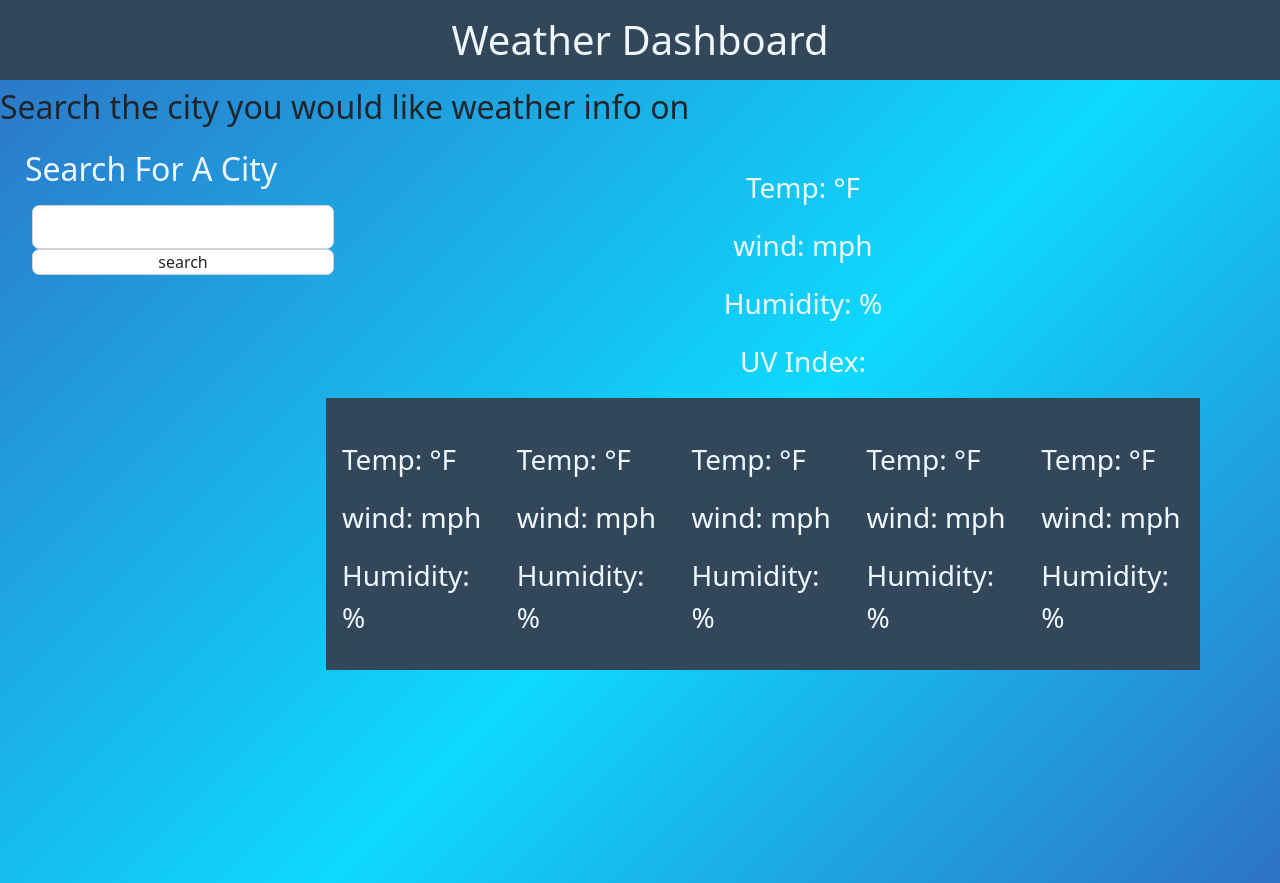
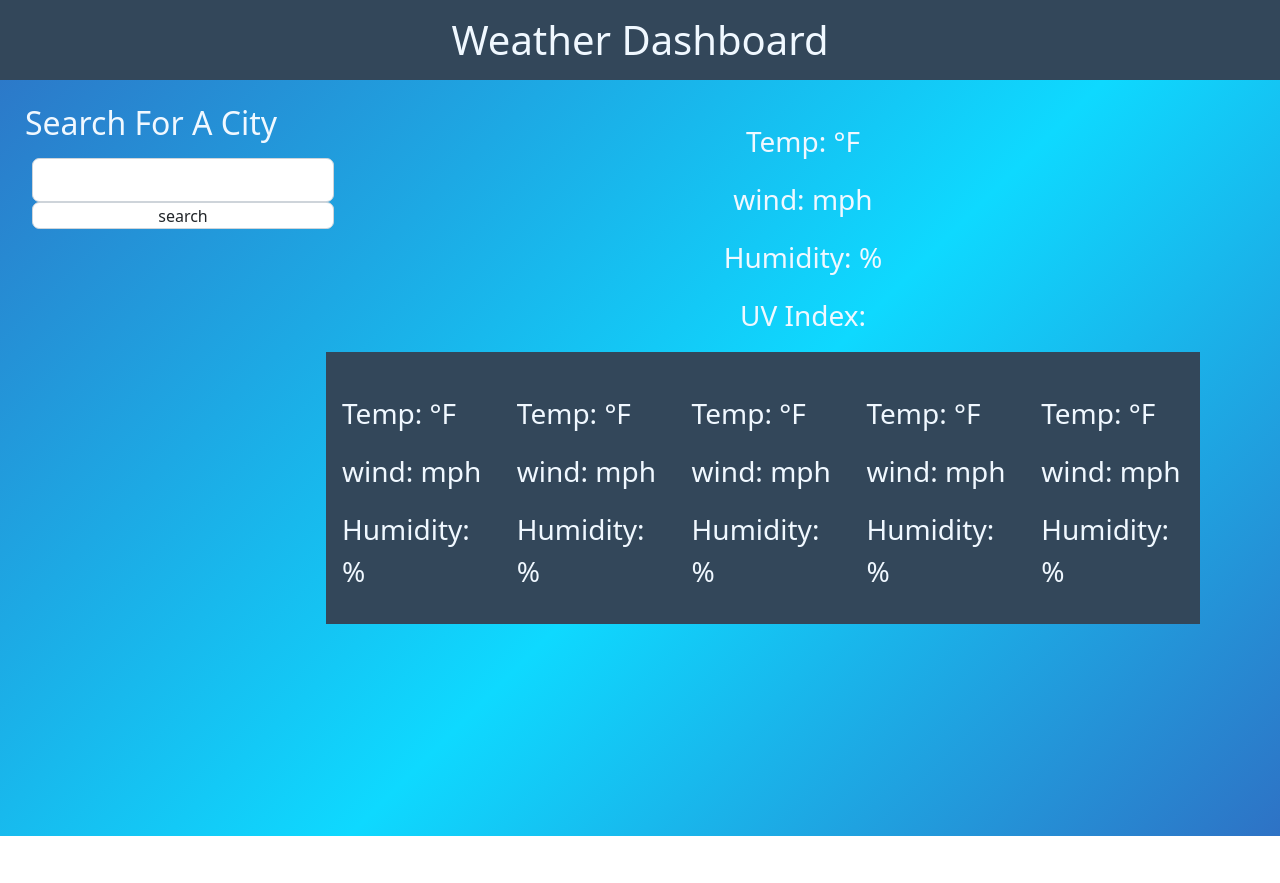
Before and after one commit to Casres/weather-dashboard, a plain HTML site: page index.html in a window 1280 px wide. After the commit the page ends 836 px from the top, so only its background shows below. Drawn offline with nearby package versions, Linux system fonts and the light colour scheme.

Commit message:
SP/ removal of user instrcutions

```diff
--- a/index.html
+++ b/index.html
@@ -15,9 +15,9 @@
         <h1 id="title" class="col-md-12 d-flex justify-content-center">Weather Dashboard</h1>
 
         <!-- what the user is presented with when they first open the website/app -->
-        <section id="initial-presentation-area" class="col-12 row-5">
+        <!-- <section id="initial-presentation-area" class="col-12 row-5">
             <h2 >Search the city you would like weather info on</h2>
-        </section>
+        </section> -->
 
         <!-- where the user can search for the city -->
         <div id="city-search" class="d-flex flex-column col-md-3 ">
```
